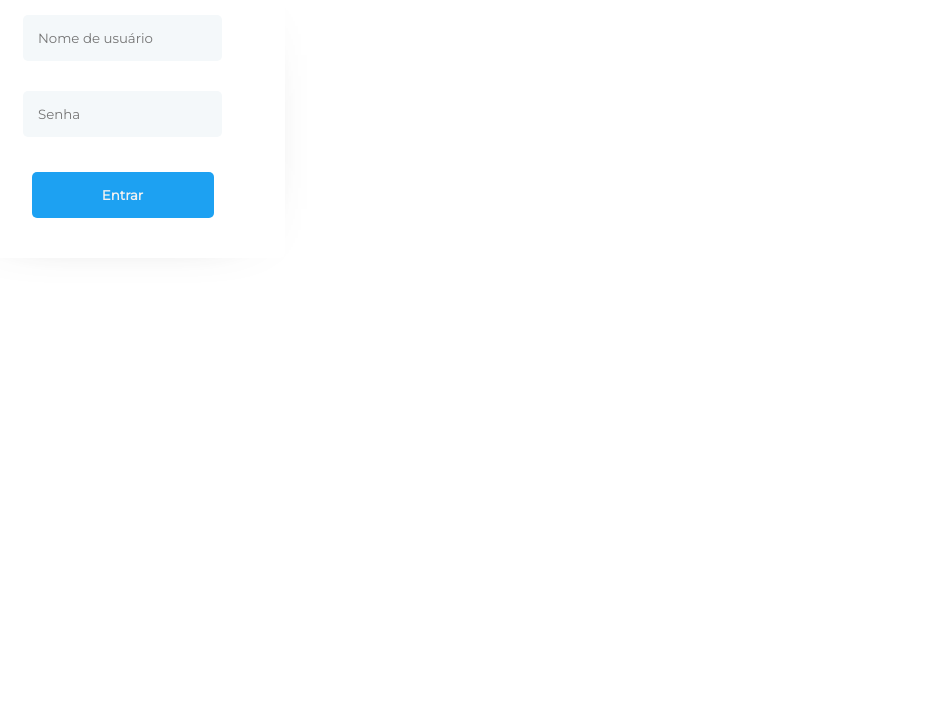
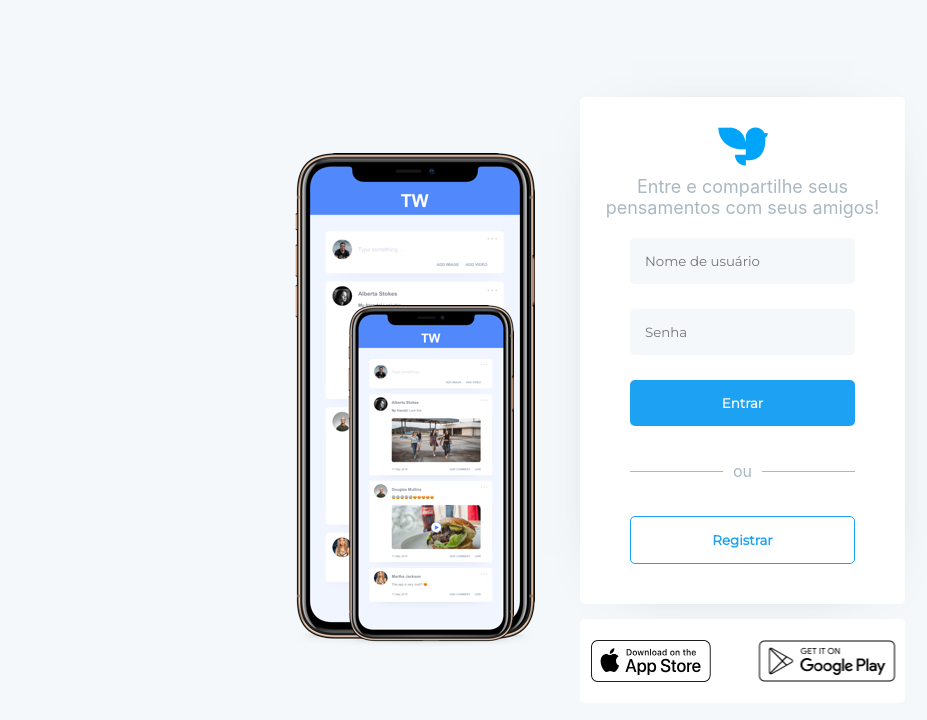
Before and after one commit to PoorlyDefinedBehaviour/twillian, a React (Create React App) app: page / in a window 1280 px wide. Shown: the top 720 px of the page, without its empty margins (40-967 px from the left). Built offline with nearby package versions, Linux system fonts and the light colour scheme.

Commit message:
Update Index Page

```diff
--- a/src/pages/Index/index.js
+++ b/src/pages/Index/index.js
@@ -1,20 +1,62 @@
 import React from "react";
+import { Link } from "react-router-dom";
 import {
+  PageBox,
+  AppImagem,
   Container,
-  SigUpForm,
+  ContainerSignIn,
+  Logo,
+  SubTitle,
+  SignInForm,
   UsernameInput,
   PasswordInput,
-  SigUpButton
+  SignInButton,
+  LineWrap,
+  LineCenter,
+  Line,
+  SignUpButton,
+  SignIn,
+  DownloadContainer,
+  AppStoreImage,
+  GooglePlayImage
 } from "./styles";
+import PhoneImagem from "../../assets/img/app.png";
+import LogoImagem from "../../assets/img/logo.png";
+import AppStore from "../../assets/img/applestore.png";
+import GooglePlay from "../../assets/img/googleplay.png";
 
 export default function Index() {
   return (
-    <Container>
-      <SigUpForm>
-        <UsernameInput placeholder="Nome de usuário" />
-        <PasswordInput placeholder="Senha" />
-        <SigUpButton>Entrar</SigUpButton>
-      </SigUpForm>
-    </Container>
+    <PageBox>
+      <Container>
+        <AppImagem src={PhoneImagem} />
+        <ContainerSignIn>
+          <SignIn>
+            <Logo src={LogoImagem} />
+            <SubTitle>
+              Entre e compartilhe seus pensamentos com seus amigos!
+            </SubTitle>
+            <SignInForm>
+              <UsernameInput placeholder="Nome de usuário" />
+              <PasswordInput placeholder="Senha" />
+              <SignInButton>Entrar</SignInButton>
+              <LineWrap>
+                <Line />
+                <LineCenter>ou</LineCenter>
+                <Line />
+              </LineWrap>
+
+              <Link to="/register">
+                <SignUpButton>Registrar</SignUpButton>
+              </Link>
+            </SignInForm>
+          </SignIn>
+          <DownloadContainer>
+            <AppStoreImage src={AppStore} />
+            <GooglePlayImage src={GooglePlay} />
+          </DownloadContainer>
+        </ContainerSignIn>
+      </Container>
+    </PageBox>
   );
 }
--- a/src/pages/Index/styles.js
+++ b/src/pages/Index/styles.js
@@ -1,7 +1,26 @@
 import styled from "styled-components";
 
+export const PageBox = styled.div`
+  width: 100%;
+  height: 100vh;
+  background-color: #f5f8fa;
+  display: flex;
+`;
+
 export const Container = styled.div`
+  margin: 0 auto;
+  width: 700px;
+  display: flex;
+  flex-direction: row;
+  justify-content: space-evenly;
+  align-items: center;
+`;
+
+export const ContainerSignIn = styled.div``;
+
+export const SignIn = styled.div`
   background-color: #fff;
+  padding: 30px 10px;
   width: 325px;
   display: flex;
   flex-direction: column;
@@ -10,35 +29,103 @@ export const Container = styled.div`
   border-radius: 5px;
 `;
 
-export const SigUpForm = styled.form`
-  width: 80%;
+export const Logo = styled.img`
+  width: 50px;
+  cursor: pointer;
+`;
+
+export const SubTitle = styled.p`
+  color: #aab8c2;
+  font-size: 18px;
   text-align: center;
+  padding: 10px;
+`;
+
+export const SignInForm = styled.form`
+  width: 100%;
+  text-align: center;
+  padding: 10px 40px;
 `;
 
 export const UsernameInput = styled.input`
   font-family: "montserrat", sans-serif;
   background-color: #f4f8fa;
   padding: 15px;
-  margin: 15px;
+  margin-bottom: 25px;
   border-radius: 5px;
+  width: 100%;
 `;
+
 export const PasswordInput = styled.input`
   font-family: "montserrat", sans-serif;
   background-color: #f4f8fa;
   padding: 15px;
-  margin: 15px;
+  margin-bottom: 25px;
+  border-radius: 5px;
+  width: 100%;
+`;
+
+export const SignInButton = styled.button`
+  font-family: "montserrat", sans-serif;
+  font-weight: bold;
+  color: #f1f1f1;
+  background-color: #1da1f2;
+  margin-bottom: 25px;
+  padding: 15px;
+  width: 100%;
+  border-radius: 5px;
+  cursor: pointer;
+`;
+
+export const LineWrap = styled.div`
+  display: flex;
+  align-items: center;
+  margin-bottom: 25px;
+`;
+
+export const Line = styled.div`
+  width: 100%;
+  height: 1px;
+  background-color: #aab8c2;
+`;
+
+export const LineCenter = styled.span`
+  color: #aab8c2;
+  padding: 10px;
+`;
+
+export const SignUpButton = styled.button`
+  font-family: "montserrat", sans-serif;
+  font-weight: bold;
+  color: #1da1f2;
+  border: 1px solid #1da1f2;
+  background-color: #fff;
+  padding: 15px;
+  width: 100%;
+  border-radius: 5px;
+  cursor: pointer;
+`;
+
+export const AppImagem = styled.img`
+  cursor: pointer;
+`;
+
+export const DownloadContainer = styled.div`
+  background-color: #fff;
+  width: 325px;
+  display: flex;
+  margin-top: 15px;
   border-radius: 5px;
 `;
 
-export const SigUpButton = styled.button`
-  font-family: "montserrat", sans-serif;
-  font-weight: bold;
-  width: 70%;
-  color: #f1f1f1;
-  background-color: #1da1f2;
-  padding: 15px;
-  margin-top: 20px;
-  margin-bottom: 40px;
-  border-radius: 5px;
+export const AppStoreImage = styled.img`
+  transform: scale(0.5);
   cursor: pointer;
+  margin-left: -15%;
 `;
+
+export const GooglePlayImage = styled.img`
+  transform: scale(0.5);
+  cursor: pointer;
+  margin-left: -25%;
+`;
```
